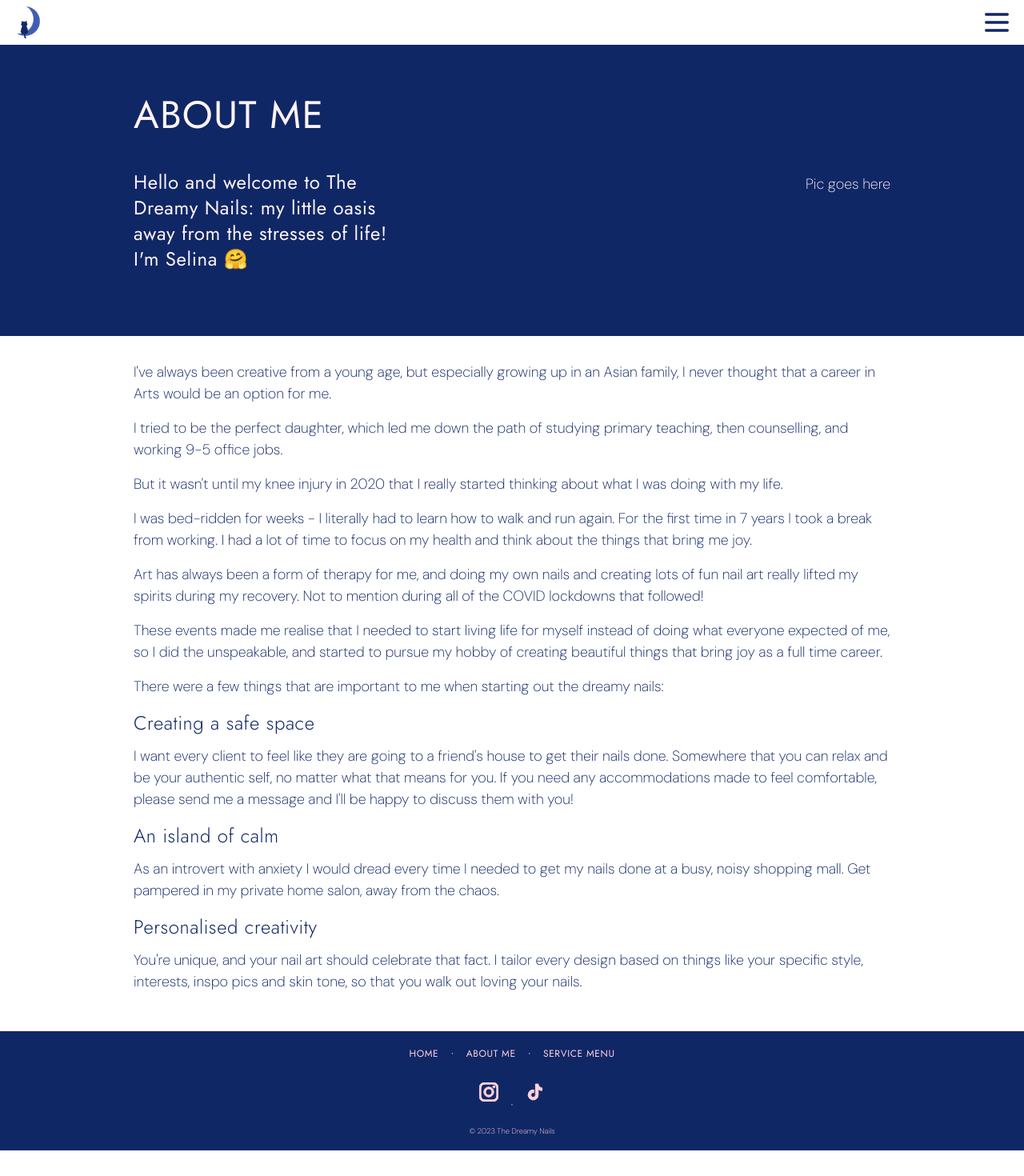
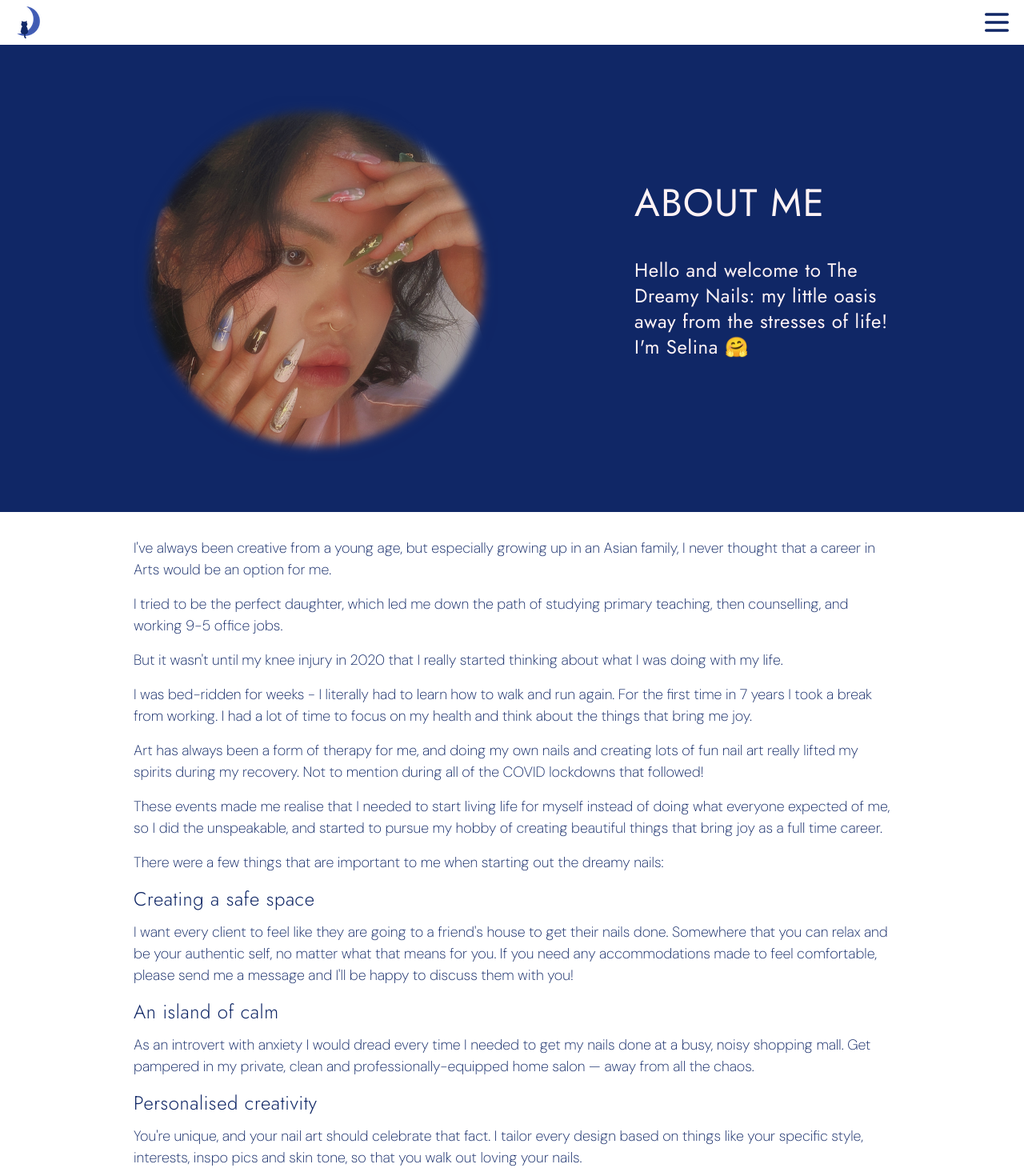
Before and after one commit to ddembo/tdn-web-next, a Next.js app: page /about in a window 1280 px wide. Shown: the top 1470 px of the page at 80% size. Before the commit the page ends 1438 px from the top, so only its background shows below. Built offline with nearby package versions, Linux system fonts and the light colour scheme.

Commit message:
finish /about page, enable Hero to be flipped

```diff
--- a/app/about/page.tsx
+++ b/app/about/page.tsx
@@ -1,12 +1,16 @@
 import type { Metadata } from 'next/types';
+import Image from 'next/image';
 
 import Section from '@/components/Section/Section';
 import { H2 } from '@/components/Heading/Heading';
 import Hero from '@/components/Hero/Hero';
 
+import imgSelina from '@/public/selina-about-me.png';
+
 export const metadata: Metadata = {
-  title: 'The Dreamy Nails | Service menu',
-  description: 'Get an idea of my current nail services, and how much your appointment will cost.',
+  title: 'The Dreamy Nails | About me',
+  description:
+    "It's nice to meet you! Let me tell you a little about myself and my private home salon.",
 };
 
 export default function AboutMe() {
@@ -14,10 +18,16 @@
     <div className="grow">
       <Hero
         contained
+        flipped
         // FIXME: fix types for heading prop so I don't need a Fragment
         heading={<>About me</>}
         subtitle="Hello and welcome to The Dreamy Nails: my little oasis away from the stresses of life! I'm Selina 🤗"
-        feature={<p>Pic goes here</p>}
+        feature={
+          <Image
+            src={imgSelina}
+            alt="Photo of Selina, from The Dreamy Nails in Erskineville, with beautiful hand-painted nail art"
+          />
+        }
       />
       <Section>
         <Section.Column>
@@ -61,7 +71,8 @@
           <H2 variant="h3">An island of calm</H2>
           <p>
             As an introvert with anxiety I would dread every time I needed to get my nails done at a
-            busy, noisy shopping mall. Get pampered in my private home salon, away from the chaos.
+            busy, noisy shopping mall. Get pampered in my private, clean and professionally-equipped
+            home salon — away from all the chaos.
           </p>
           <H2 variant="h3">Personalised creativity</H2>
           <p>
--- a/components/Hero/Hero.tsx
+++ b/components/Hero/Hero.tsx
@@ -9,6 +9,7 @@
 
 interface HeroInnerProps {
   expanded?: boolean;
+  flipped?: boolean;
   heading: ReactElement;
   subtitle?: string;
   feature?: ReactElement;
@@ -18,7 +19,7 @@
   contained?: boolean;
 }
 
-const HeroInner = ({ expanded, heading, subtitle, feature }: HeroInnerProps) => {
+const HeroInner = ({ expanded, flipped, heading, subtitle, feature }: HeroInnerProps) => {
   return (
     <header
       className={twMerge(
@@ -30,6 +31,7 @@
         className={twMerge(
           'grow-0 w-full text-center lg:text-left',
           feature ? 'max-w-xs' : 'max-w-full', // Full width content area if no feature
+          feature && flipped && 'lg:order-last' // Put content after feature if flag true
         )}
       >
         <H1 className={feature ? 'lg:max-w-full' : 'lg:max-w-lg'}>{heading}</H1>
```
Also changed, not shown: public/selina-about-me.png (added), 1 other file (tests, documents, lock files or other folders).
